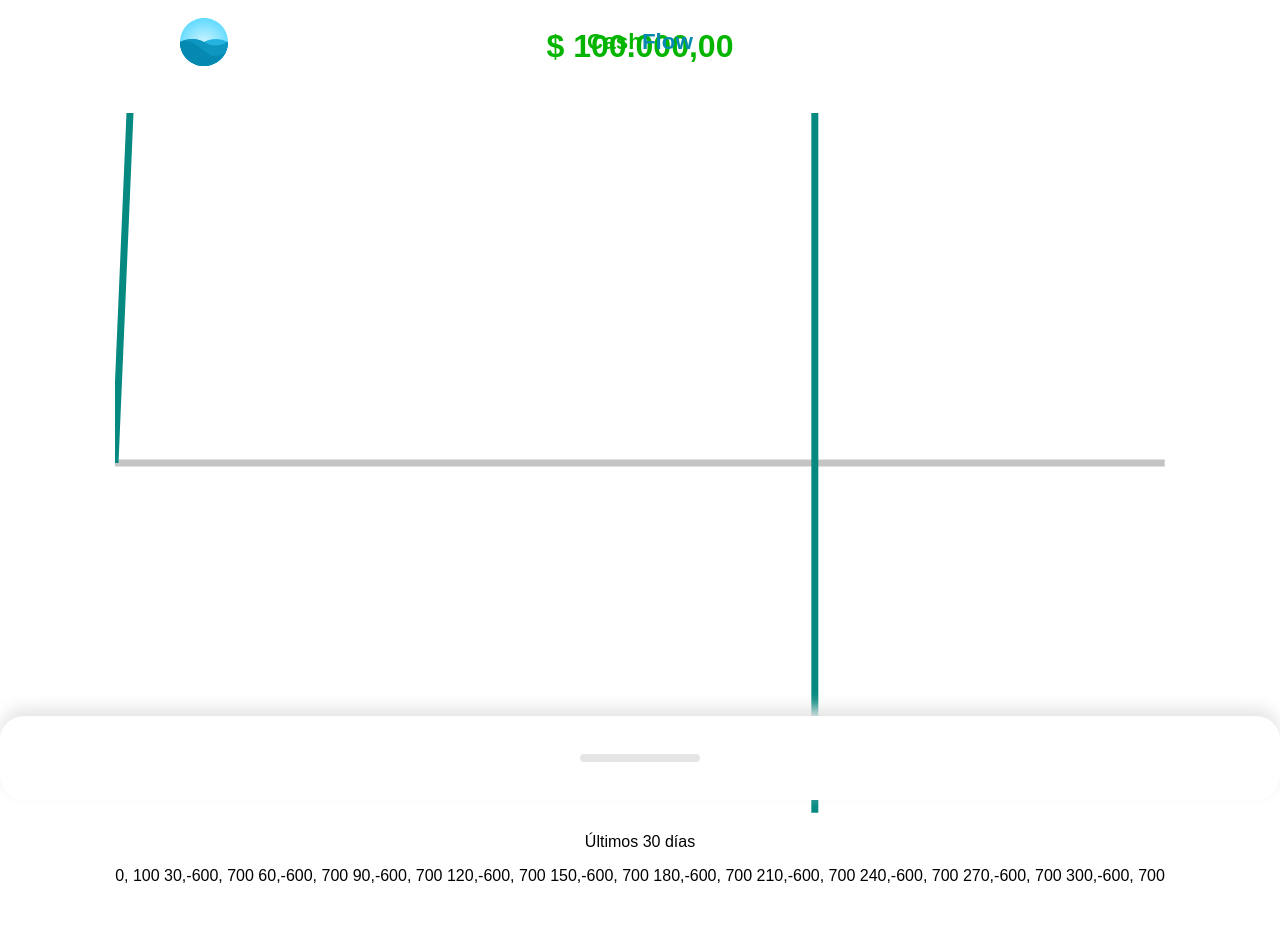
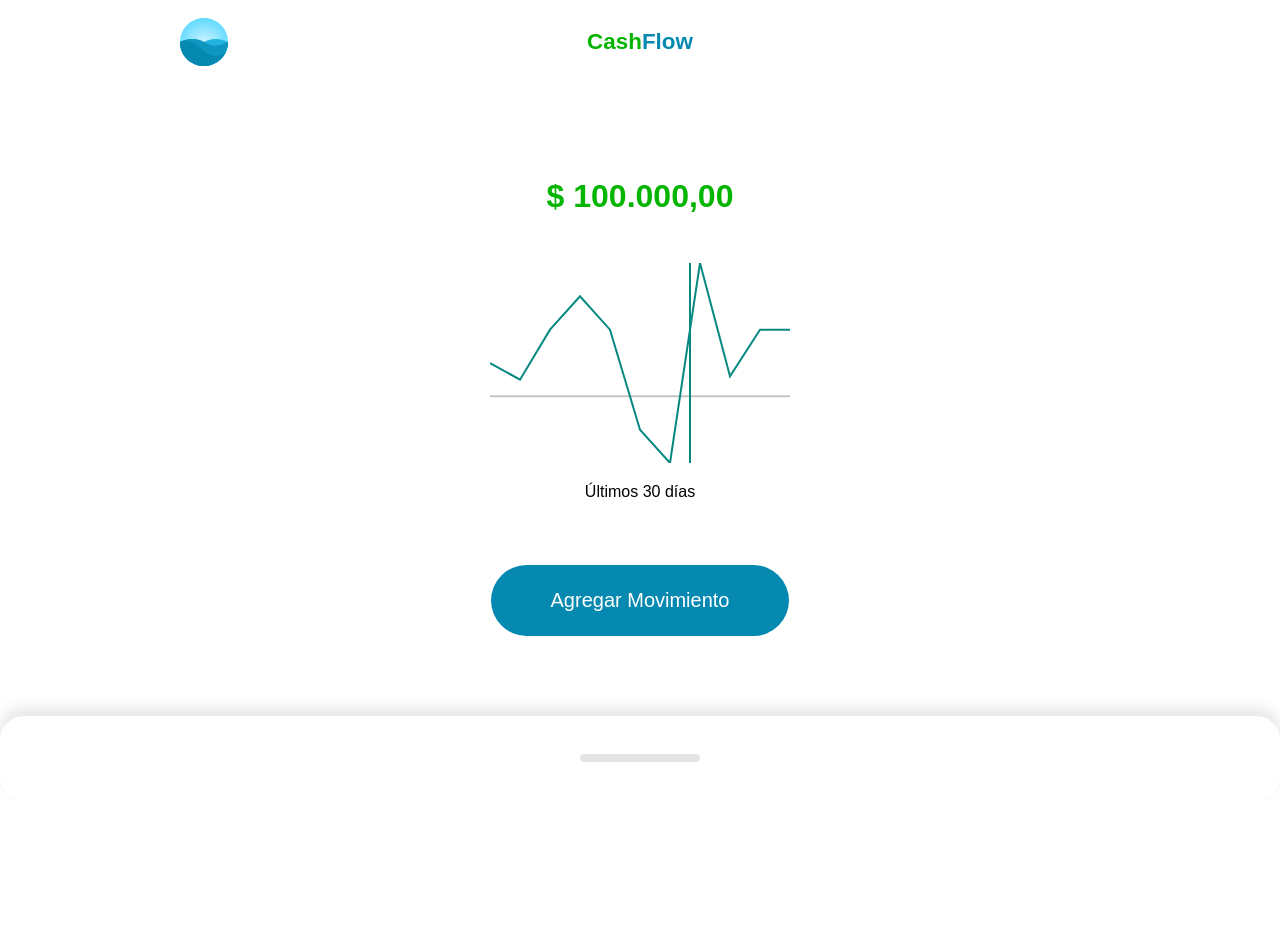
Before and after one commit to codigo-natural/Cashflow, a Vue app: page / in a window 1280 px wide. Shown: the top 947 px of the page. After the commit the page ends 800 px from the top, so only its background shows below. Built offline with nearby package versions, Linux system fonts and the light colour scheme.

Commit message:
feat 🎉 implement chart logic

```diff
--- a/src/components/Home.vue
+++ b/src/components/Home.vue
@@ -46,7 +46,7 @@
       return {
         label: null,
         amount: null,
-        amounts: [100, 200, 500, 200, -300, -600, 700, 0, 200, 500 -400],
+        amounts: [50, 200, 300, 200, -100, -200, 400, 60, 200, 300 -100],
         movements: [
         {
           id: 1,
--- a/src/components/Resume/Graphic.vue
+++ b/src/components/Resume/Graphic.vue
@@ -5,9 +5,9 @@
       stroke="#c4c4c4"
       stroke-width="2"
       x1="0"
-      y1="100"
+      :y1="zero"
       x2="300"
-      y2="100"
+      :y2="zero"
     />
       <polyline
         fill="none"
@@ -25,7 +25,6 @@
       />
     </svg>
     <p>Últimos 30 días</p>
-    <p>{{ points }}</p>
   </div>
 </template>
 
@@ -45,15 +44,21 @@
     const min = Math.min(...amounts.value)
     const max = Math.max(...amounts.value)
 
-    return `${min}, ${max}`
+    const amountAbs = amount + Math.abs(min)
+    const minmax = Math.abs(max) + Math.abs(min)
+
+    return 200 - ((amountAbs * 100) / minmax) * 2
   }
+
+  const zero = computed(() => {
+    return amountToPixels(0)
+  })
 
   const points = computed(() => {
     const total = amounts.value.length
-  return Array(total).fill(100).reduce((points, amount, i) => {
+    return amounts.value.reduce((points, amount, i) => {
       const x = (300 / total) * (i + 1)
       const y = amountToPixels(amount)
-    console.log(y)
       return `${points} ${x},${y}`
     }, "0, 100")
   })
```
Lines whose indentation alone changed are shown as unchanged.
